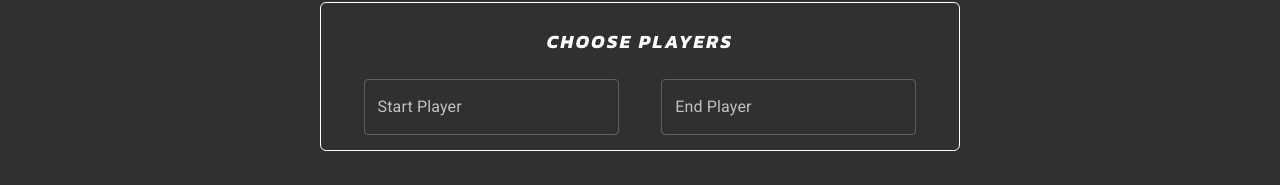
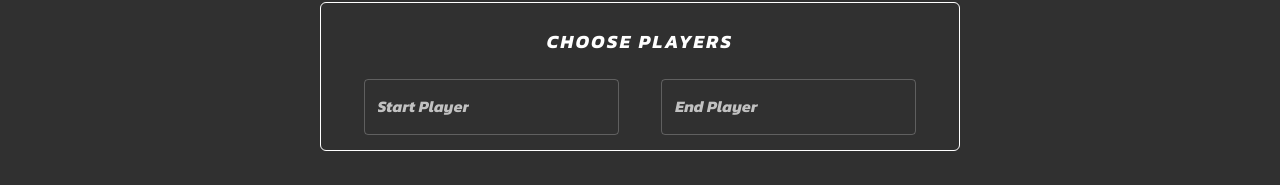
Before and after one commit to laneherby/TeammateLinker, a React (Create React App) app in the folder client/: page / in a window 1280 px wide. Both pictures are taken after a click on the button 364 px from the left and 511 px from the top of the page. Shown: the part 183-368 px from the top of the page. Built offline with nearby package versions, Linux system fonts and the light colour scheme.

Commit message:
Changed font to match on inputs

```diff
--- a/client/src/components/TitleScreen/CreateRandomGame.jsx
+++ b/client/src/components/TitleScreen/CreateRandomGame.jsx
@@ -75,7 +75,7 @@ const CreateRandomGame = ({ startPlayer, endPlayer, rollPlayers, startTheGame, g
                     <Box className={"paramsContainer"}>
                         <TextField
                             label="Start Year"
-                            className={"randomYearInput"}
+                            className={"randomYearInput gameTextFields"}
                             value={startYear}
                             onKeyDown={checkNumber}
                             onChange={(e) => {setStartYear(e.target.value)}}
@@ -89,7 +89,7 @@ const CreateRandomGame = ({ startPlayer, endPlayer, rollPlayers, startTheGame, g
 
                         <TextField
                             label="End Year"
-                            className={"randomYearInput"}
+                            className={"randomYearInput gameTextFields"}
                             value={endYear}
                             onKeyDown={checkNumber}
                             onChange={(e) => {setEndYear(e.target.value)}}
--- a/client/src/components/TitleScreen/PlayerAutocomplete.jsx
+++ b/client/src/components/TitleScreen/PlayerAutocomplete.jsx
@@ -71,6 +71,7 @@ const PlayerAutocomplete = ({ label, autocSetPlayer, keyboardUp, keyboardDown, i
                 <TextField
                     {...params}
                     label={label}
+                    className={"gameTextFields"}
                     ref={autoCompInput}
                     InputProps={{
                         ...params.InputProps,
--- a/client/src/styles/App.css
+++ b/client/src/styles/App.css
@@ -246,6 +246,10 @@
     align-items: center;
     justify-content: space-evenly;
     padding-bottom: 15px;
+}
+
+.gameTextFields label {
+    font-family: "KanitItalic" !important;
 }
 
 @media only screen and (max-width: 1200px) {
```
